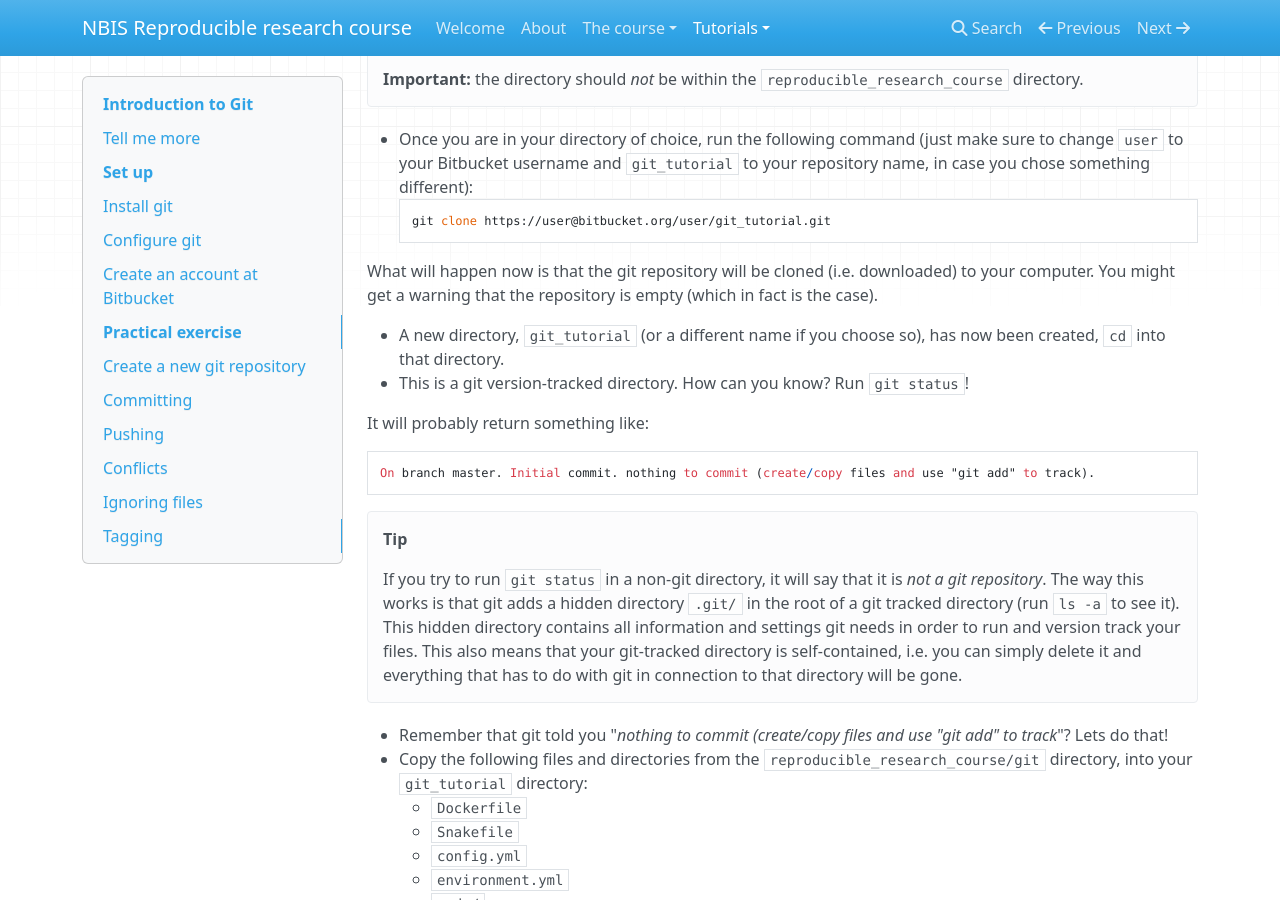
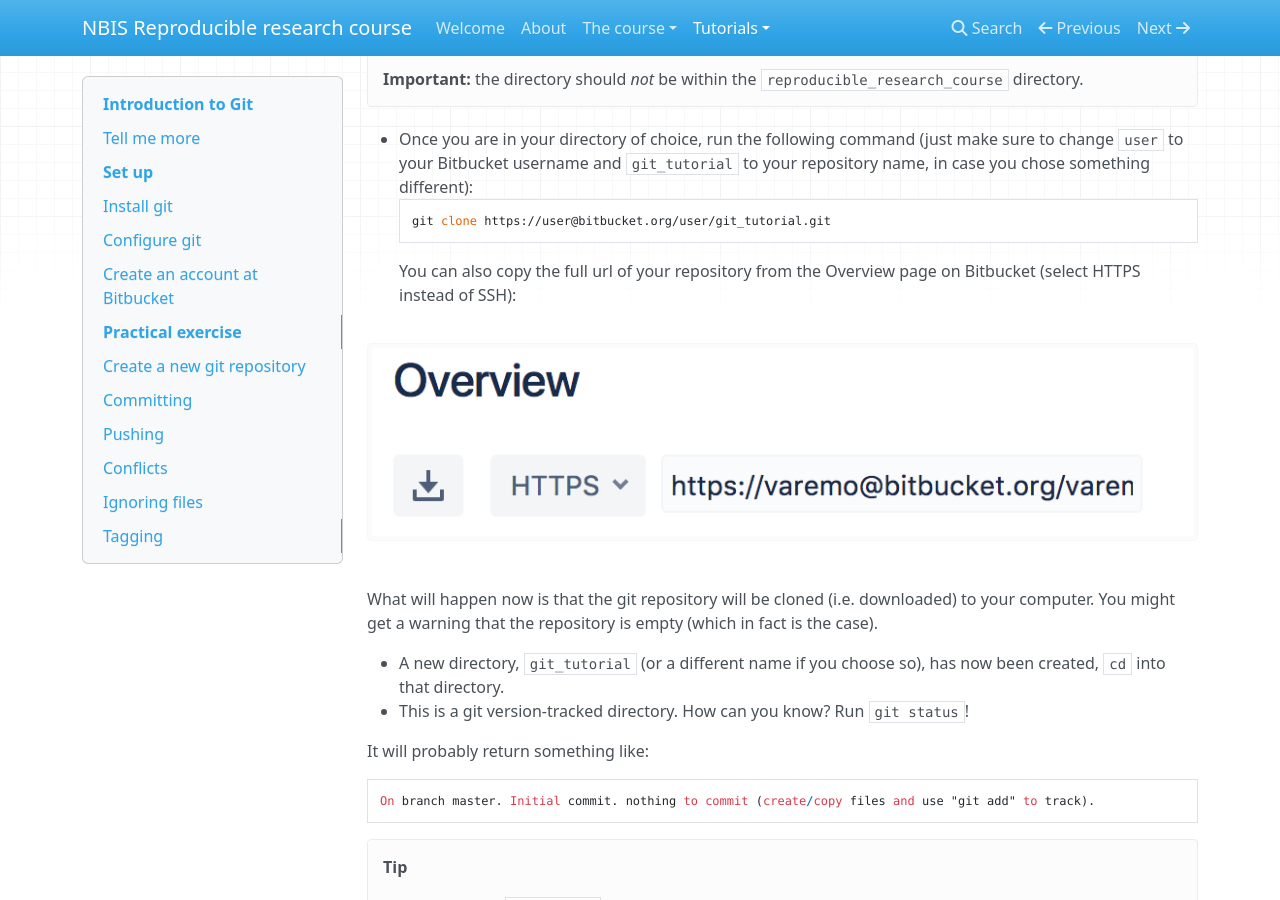
Before and after one commit to NBISweden/workshop-reproducible-research, an MkDocs documentation site: the page built from docs/git.md, in a window 1280 px wide and 900 px high, scrolled down 2939 px. Built offline with MkDocs 1.6.1, drawn with Linux system fonts in a browser that asks for light colours; nearby versions of some CDN libraries; old or Windows-style settings are respelled for this version of MkDocs.

Commit message:
add image https

````diff
--- a/docs/git.md
+++ b/docs/git.md
@@ -81,6 +81,9 @@ You will now be redirected to the repository page. It is an empty repository, so
 ```bash
 git clone https://user@bitbucket.org/user/git_tutorial.git
 ```
+You can also copy the full url of your repository from the Overview  page on Bitbucket (select HTTPS instead of SSH):
+
+![](images/git_https.png)
 
 What will happen now is that the git repository will be cloned (i.e. downloaded) to your computer. You might get a warning that the repository is empty (which in fact is the case).
 
````
Also changed, not shown: docs/images/git_https.png (added).
